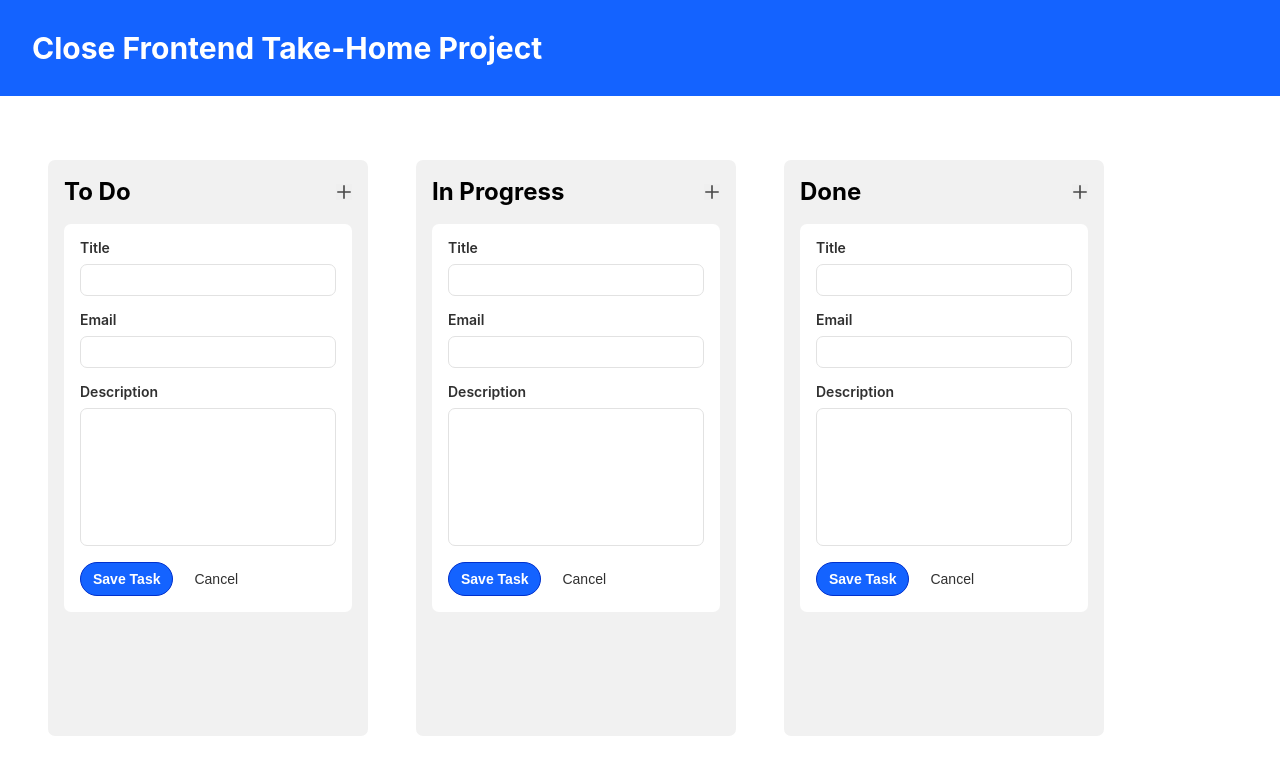
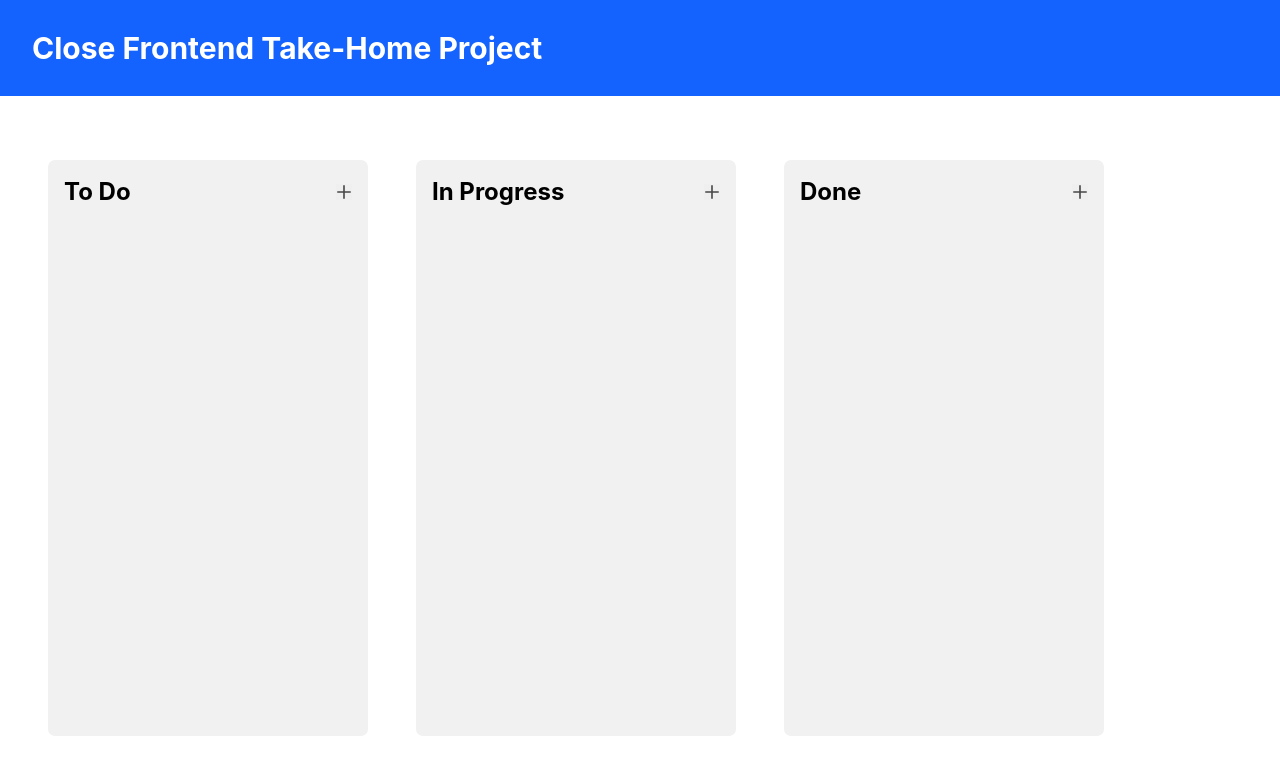
Before and after one commit to ACHEZ9/react-kanban, a React (Create React App) app: page / in a window 1280 px wide. Shown: the top 774 px of the page. Built offline with nearby package versions, Linux system fonts and the light colour scheme.

Commit message:
Hide/Show Task Form on Click.

```diff
--- a/src/components/screens/Board/Lane/Lane.tsx
+++ b/src/components/screens/Board/Lane/Lane.tsx
@@ -1,5 +1,4 @@
 import styled from 'styled-components';
-import TaskForm from '../Task/TaskForm';
 import LaneHeader from './LaneHeader';
 
 export type LaneProps = { title: string };
@@ -18,9 +17,6 @@ export default function Lane({ title }: LaneProps) {
   return (
     <StyledLane>
       <LaneHeader title={title} />
-      <div>
-        <TaskForm />
-      </div>
     </StyledLane>
   );
 }
--- a/src/components/screens/Board/Lane/LaneHeader.tsx
+++ b/src/components/screens/Board/Lane/LaneHeader.tsx
@@ -1,5 +1,7 @@
 import PlusIcon from 'components/icons/PlusIcon';
+import { useState } from 'react';
 import styled from 'styled-components';
+import TaskForm from '../Task/TaskForm';
 
 type LaneHeaderProps = {
   title: string;
@@ -26,12 +28,29 @@ const StyledButton = styled.button`
 `;
 
 export default function LaneHeader({ title }: LaneHeaderProps) {
+  const [showNewTask, setShowNewTask] = useState(false);
+
+  const onClickNewTask = () => {
+    setShowNewTask(true);
+  };
+
+  const onCreateNewTask = () => {};
+
+  const onCancelNewTask = () => {
+    setShowNewTask(false);
+  };
+
   return (
-    <StyledLaneHeader>
-      <StyledTitle>{title}</StyledTitle>
-      <StyledButton type="button" title="Add task">
-        <PlusIcon />
-      </StyledButton>
-    </StyledLaneHeader>
+    <>
+      <StyledLaneHeader>
+        <StyledTitle>{title}</StyledTitle>
+        <StyledButton type="button" title="Add task" onClick={onClickNewTask}>
+          <PlusIcon />
+        </StyledButton>
+      </StyledLaneHeader>
+      {showNewTask && (
+        <TaskForm onSubmit={onCreateNewTask} onCancel={onCancelNewTask} />
+      )}
+    </>
   );
 }
--- /dev/null
+++ b/src/components/screens/Board/Task/Task.tsx
@@ -0,0 +1,3 @@
+type TaskProps = {};
+
+export default function Task() {}
--- a/src/components/screens/Board/Task/TaskForm.tsx
+++ b/src/components/screens/Board/Task/TaskForm.tsx
@@ -4,6 +4,11 @@ import TextInput from 'components/inputs/TextInput';
 import Card from 'components/layout/Card/Card';
 import FormField from 'components/layout/Form/FormField';
 import styled from 'styled-components';
+
+type TaskFormProps = {
+  onSubmit: () => void;
+  onCancel: () => void;
+};
 
 const StyledForm = styled.form`
   display: flex;
@@ -16,10 +21,15 @@ const StyledButtonContainer = styled.div`
   gap: 0.5rem;
 `;
 
-export default function TaskForm() {
+export default function TaskForm({ onSubmit, onCancel }: TaskFormProps) {
   return (
     <Card>
-      <StyledForm>
+      <StyledForm
+        onSubmit={(e: React.FormEvent<HTMLFormElement>) => {
+          e.preventDefault();
+          onSubmit();
+        }}
+      >
         <FormField label="Title" labelFor="title">
           <TextInput id="title" name="Title" />
         </FormField>
@@ -33,7 +43,7 @@ export default function TaskForm() {
           <Button type="submit" variant="primary">
             Save Task
           </Button>
-          <Button type="button" variant="secondary">
+          <Button type="button" variant="secondary" onClick={onCancel}>
             Cancel
           </Button>
         </StyledButtonContainer>
```
